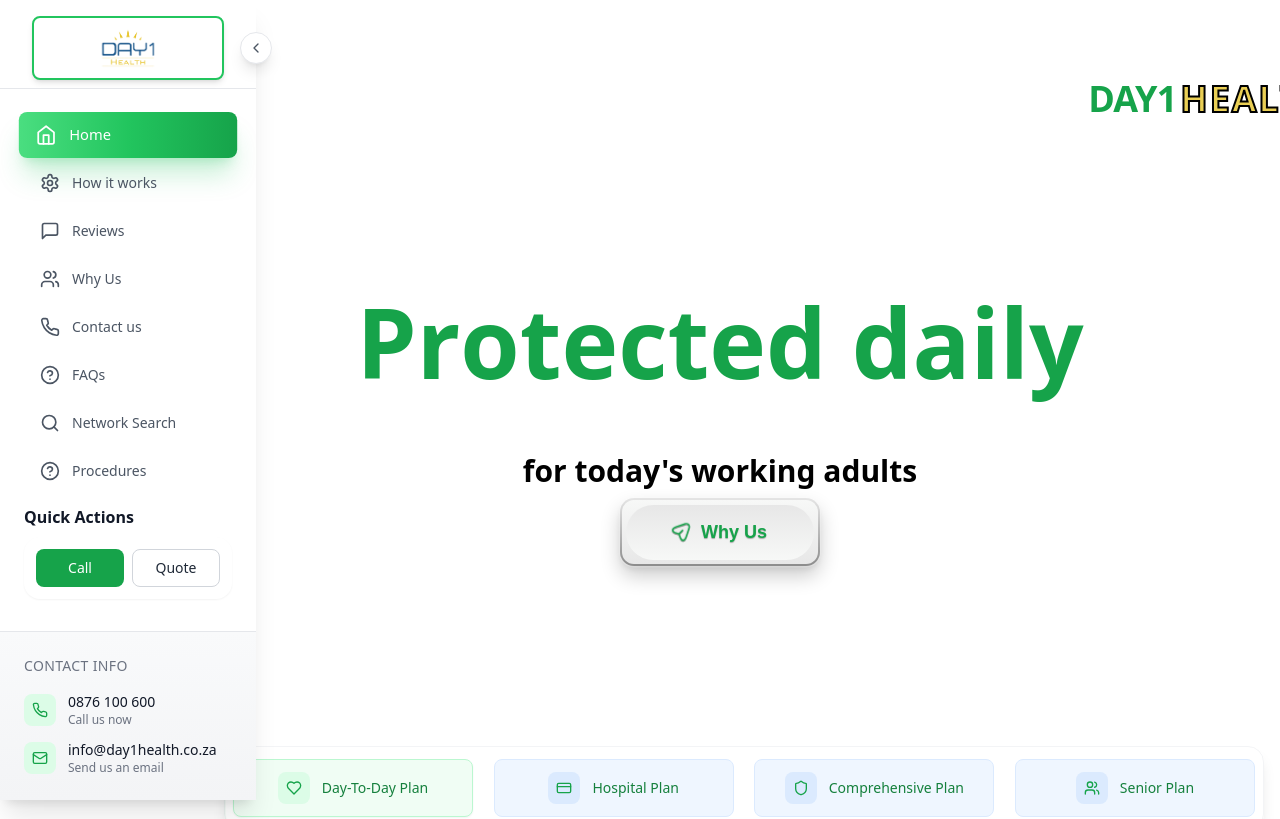
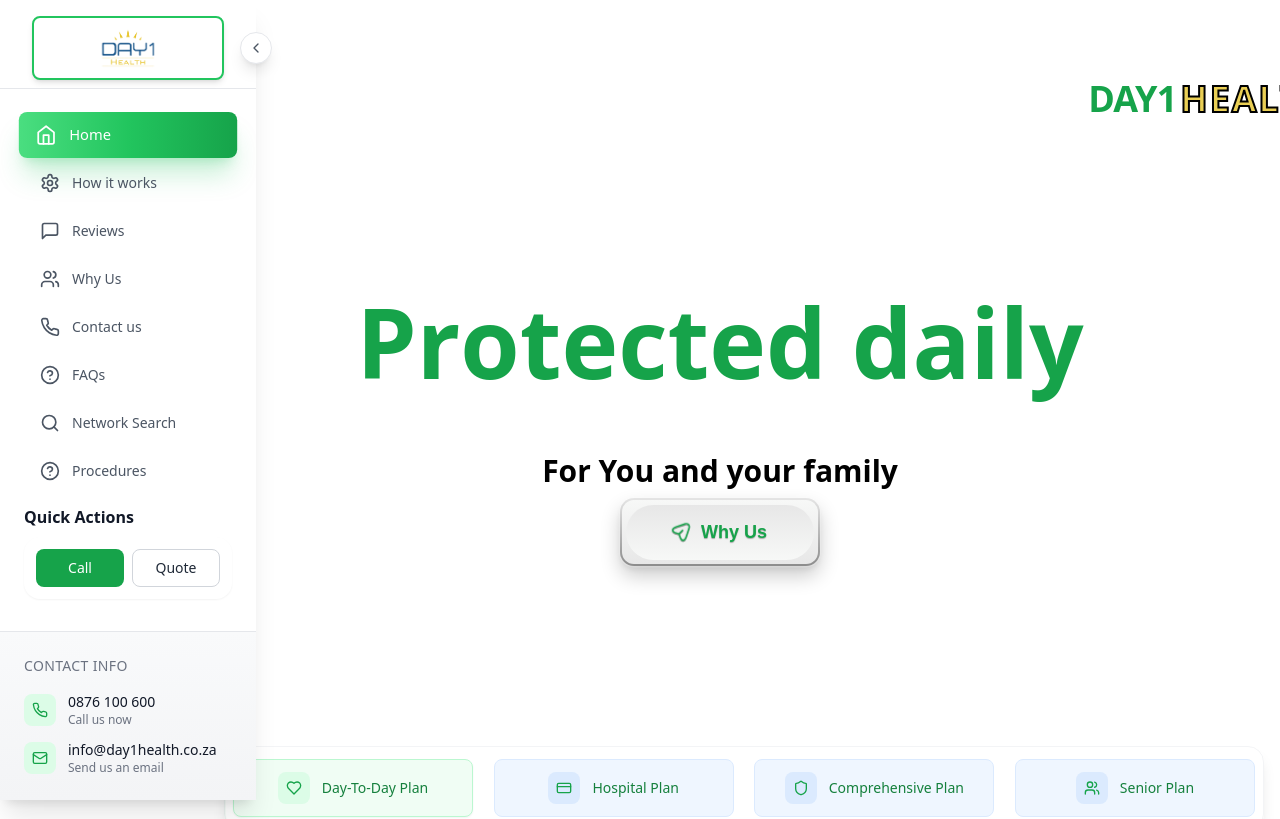
Before and after one commit to TheoDuToit1/day1health, a React (Vite) app: page / in a window 1280 px wide. Shown: the top 819 px of the page. Built offline with nearby package versions, Linux system fonts and the light colour scheme.

Commit message:
changed texts

```diff
--- a/src/components/Hero.tsx
+++ b/src/components/Hero.tsx
@@ -48,7 +48,7 @@ const heroSlides: HeroSlide[] = [
       { text: 'Checkups covered', icon: Heart },
       { text: 'Confidence always', icon: Star }
     ],
-    subheading: 'for today\'s working adults',
+    subheading: 'For You and your family',
     bgColor: 'from-white to-white',
     textColor: 'text-gray-900',
     buttonBg: 'bg-[#16a34a] hover:bg-[#15803d]',
```
